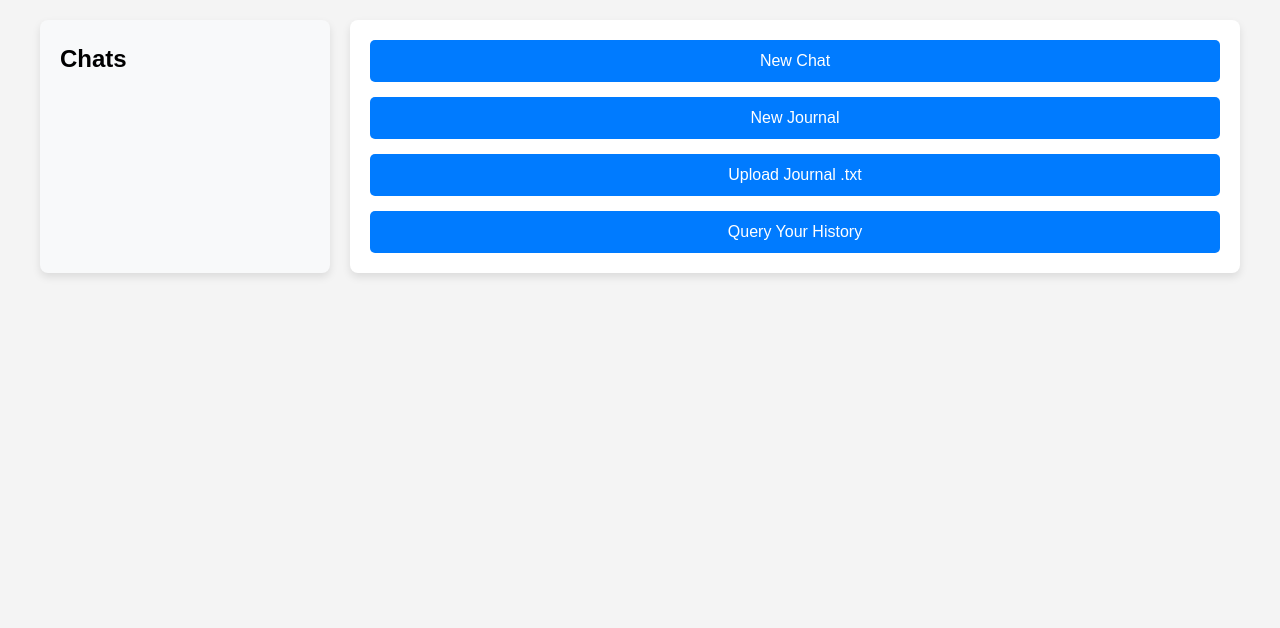
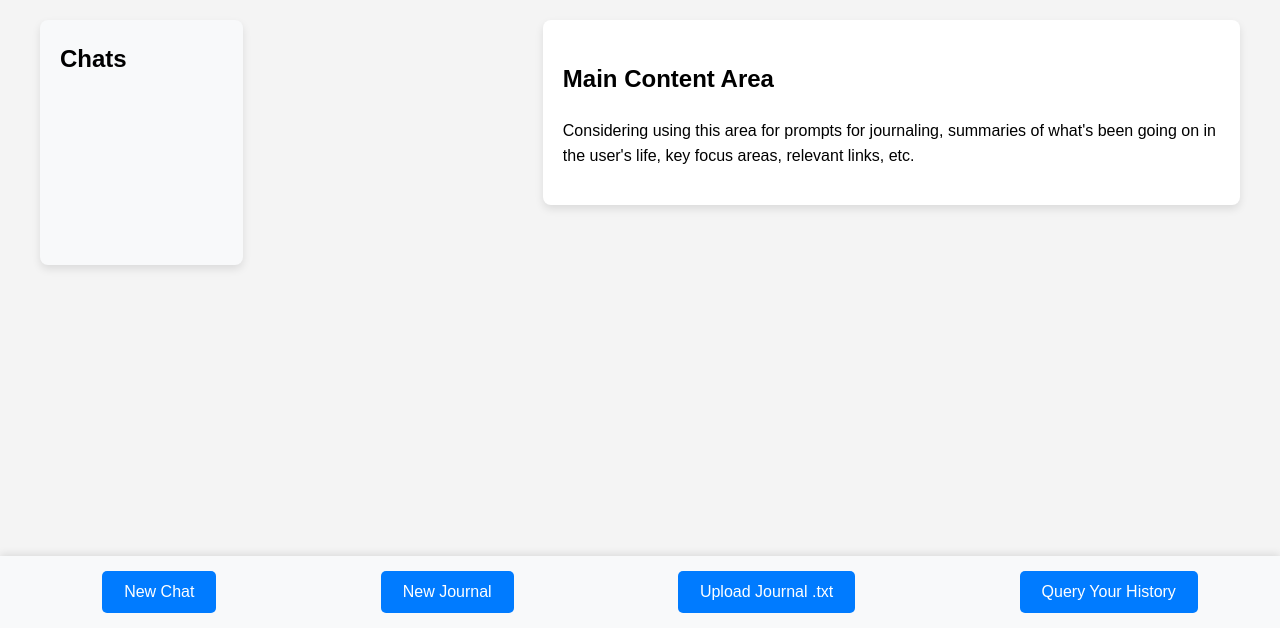
Before and after one commit to horseless-labs/void, a Django app: a page that uses base/templates/base/manage_chats.html in a window 1280 px wide. Shown: the part 172-800 px from the top of the page. Run offline with Django 5.2, Linux system fonts and the light colour scheme; the visitor is signed in with stand-in values (Sample User, id 1); data comes from the database, SQL or seed files in the repository; data that the repository does not hold is empty.

Commit message:
Add content area and fix button layout in chat manager

```diff
--- a/base/templates/base/manage_chats.html
+++ b/base/templates/base/manage_chats.html
@@ -7,13 +7,20 @@
         <h3>Chats</h3>
         <ul class="chat-list">
             {% for chat_id in chat_ids %}
-                <li><a href="{% url 'chat' chat_id=chat_id %}">{{ chat_id }}</a></li>
+                <li>
+                    <a href="{% url 'chat' chat_id=chat_id %}" class="chat-link">{{ chat_id }}</a>
+                </li>
             {% endfor %}
         </ul>
     </div>
 
-    <!-- Main content area -->
-    <div class="content-area">
+    <!-- Dominating center area for additional content -->
+    <div class="center-content">
+        <h2>Main Content Area</h2>
+        <p>Considering using this area for prompts for journaling, summaries of what's been going on in the user's life, key focus areas, relevant links, etc.</p>
+    </div>
+
+    <!-- Fixed button container at the bottom of the screen -->
     <div class="button-container">
         <form method="post" action="{% url 'create-new-chat' username=user.username %}">
             {% csrf_token %}
@@ -41,5 +48,4 @@
         </form>
     </div>
 </div>
-</div>
 {% endblock %}
--- a/static/style.css
+++ b/static/style.css
@@ -374,20 +374,47 @@ input[type="email"] {
     color: #0056b3;
 }
 
+.chat-link {
+    text-decoration: none;
+    color: #007bff;
+    font-weight: bold;
+    display: block;
+    overflow: hidden;
+    white-space: nowrap;
+    text-overflow: ellipsis; /* truncate text with ellipses */
+    max-width: 200px;
+}
+
 /* Content area styling  */
-.content-area {
+/* .content-area {
     flex: 1;
     background-color: #ffffff;
     border-radius: 8px;
     padding: 20px;
     box-shadow: 0 4px 8px rgba(0, 0, 0, 0.1);
+} */
+
+.center-content {
+    margin-left: 280px;
+    margin-bottom: 60px;
+    padding: 20px;
+    background-color: #ffffff;
+    border-radius: 8px;
+    box-shadow: 0 4px 8px rgba(0, 0, 0, 0.1);
+    flex-grow: 1;
 }
 
 /* Button container styling */
 .button-container {
+    position: fixed;
+    bottom: 0;
+    left: 0;
+    right: 0;
+    background-color: #f8f9fa;
+    padding: 15px;
     display: flex;
-    flex-direction: column;
-    gap: 15px;
+    justify-content: space-around;
+    box-shadow: 0 -2px 8px rgba(0, 0, 0, 0.1);
 }
 
 .btn {
@@ -399,6 +426,8 @@ input[type="email"] {
     color: white;
     cursor: pointer;
     transition: background-color 0.3s ease;
+    flex-grow: 1; /* button take equal space */
+    margin: 0 10px; /* horizontal spacing */
 }
 
 .btn:hover {
```
Lines whose indentation alone changed are shown as unchanged.
